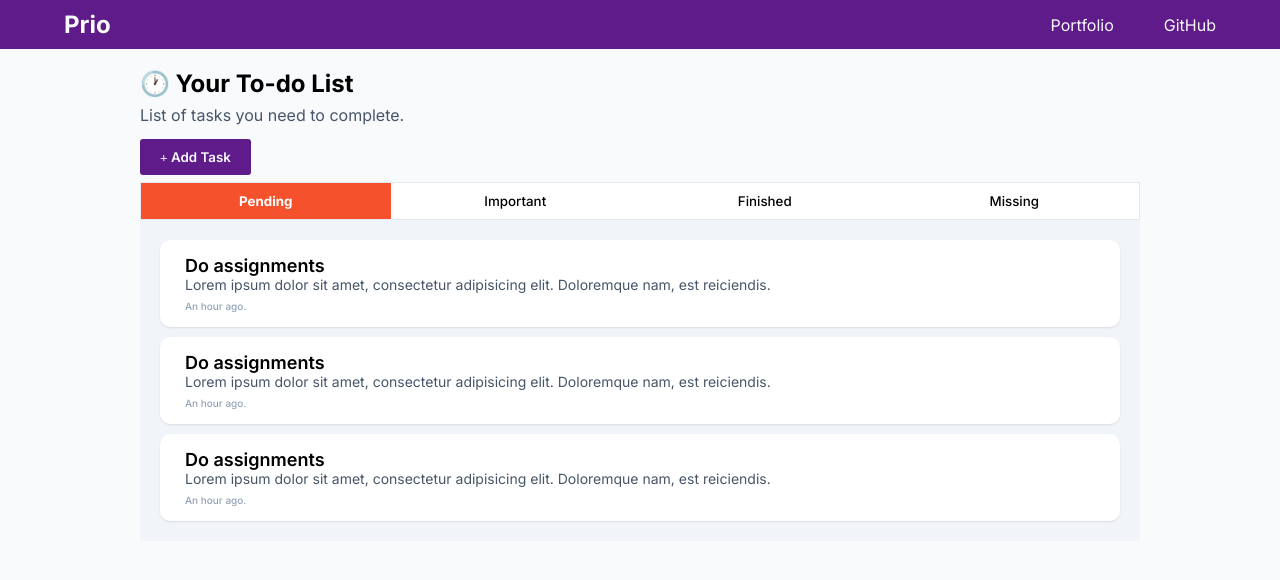
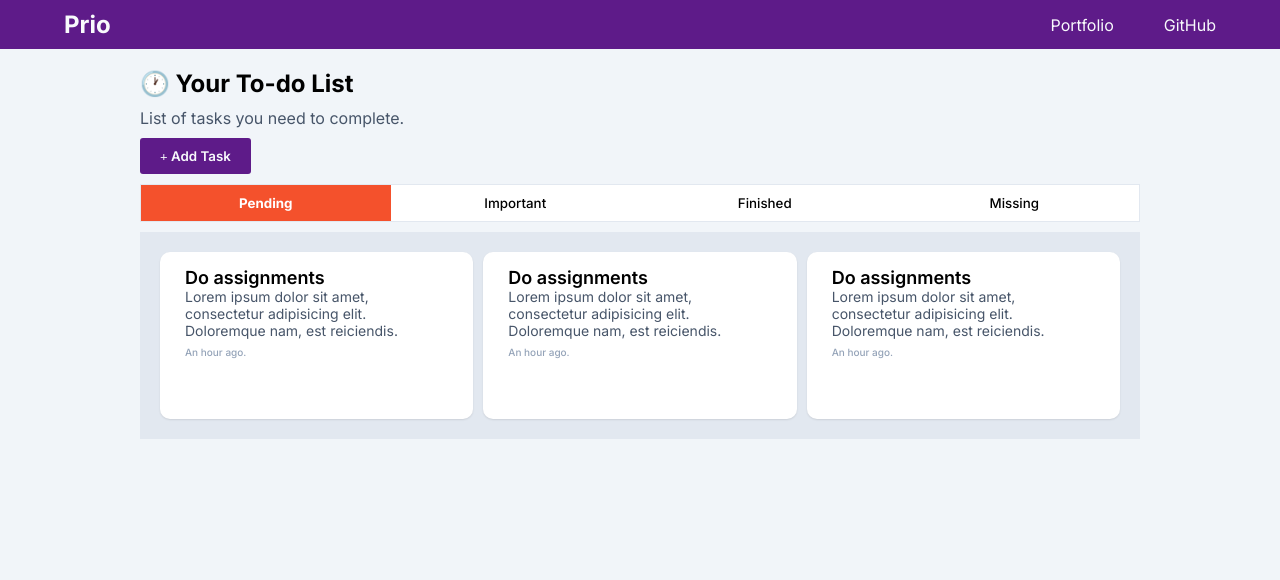
Before and after one commit to markcalendario/prio-todo-app, a React (Vite) app: page / in a window 1280 px wide. Shown: the top 580 px of the page. Built offline with nearby package versions, Linux system fonts and the light colour scheme; a web font is replaced by a local one.

Commit message:
style: new layout

```diff
--- a/src/pages/Todo/Todo.css
+++ b/src/pages/Todo/Todo.css
@@ -1,29 +1,19 @@
 #todo {
-  min-height: calc(100vh - 56px);
-  background-color: var(--background-color);
+  min-height: calc(100vh - 49px);
+  background-color: var(--gray-1);
+  padding: 20px 0;
 }
 
 #todo .container .wrapper {
-  display: grid;
-  grid-template-areas:
-    "header"
-    "tasks";
-  grid-template-columns: auto;
-  grid-template-rows: auto 1fr;
+  display: flex;
+  flex-direction: column;
+  gap: 10px;
 }
 
 /* Header */
 
-.header {
-  background-color: var(--background-color);
-  padding-top: 20px;
-  position: sticky;
-  top: 0;
-  z-index: 1;
-}
-
 .header > *:not(:first-child):not(:last-child) {
-  margin: 7px 0;
+  margin: 10px 0;
 }
 
 .header .add-task-btn {
@@ -34,10 +24,21 @@
 /* Tasks */
 
 .tasks {
-  grid-area: tasks;
   padding: 20px;
-  background-color: var(--gray-1);
   display: flex;
   flex-direction: column;
   gap: 10px;
+  background-color: var(--gray-2);
 }
+
+@media screen and (min-width: 768px) {
+  .tasks {
+    flex-direction: row;
+    flex-wrap: wrap;
+  }
+
+  .tasks > * {
+    width: calc((100% - (10px * 2)) / 3);
+    flex: 1;
+  }
+}
--- a/src/pages/Todo/Todo.jsx
+++ b/src/pages/Todo/Todo.jsx
@@ -15,11 +15,23 @@ function TodoPage() {
 }
 
 function Todo() {
+  const taskTabs = [
+    { name: "Pending", value: "pending" },
+    { name: "Important", value: "important" },
+    { name: "Finished", value: "finished" },
+    { name: "Missing", value: "missing" }
+  ];
+
   return (
     <section id="todo">
       <div className="container">
         <div className="wrapper">
           <Header />
+          <BreadCrumb
+            initialActive={taskTabs[0].name}
+            data={taskTabs}
+            handleSelect={() => {}}
+          />
           <Tasks />
         </div>
       </div>
@@ -28,13 +40,6 @@ function Todo() {
 }
 
 function Header() {
-  const taskTabs = [
-    { name: "Pending", value: "pending" },
-    { name: "Important", value: "important" },
-    { name: "Finished", value: "finished" },
-    { name: "Missing", value: "missing" }
-  ];
-
   return (
     <div className="header">
       <h1>🕐 Your To-do List</h1>
@@ -42,11 +47,6 @@ function Header() {
       <Button className="add-task-btn">
         <i className="fas fa-plus" /> Add Task
       </Button>
-      <BreadCrumb
-        initialActive={taskTabs[0].name}
-        data={taskTabs}
-        handleSelect={() => {}}
-      />
     </div>
   );
 }
```
